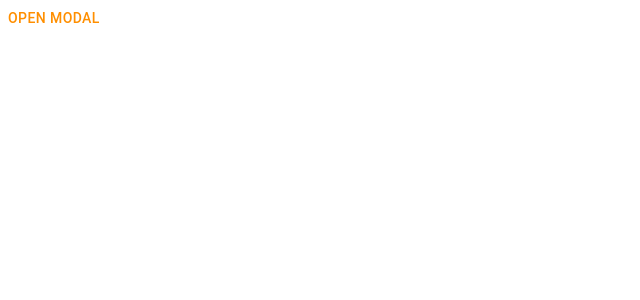
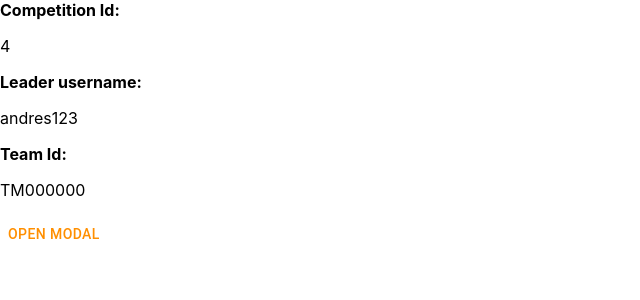
Before and after one commit to redprogramacioncompetitiva/contests-management-system, a Next.js app: page /competitions/details in a window 1280 px wide. Shown: the top 300 px of the page, without its empty margins (0-640 px from the left). Built offline with nearby package versions, Linux system fonts and the light colour scheme; no server answers.

Commit message:
User, competition and team information sended to back-end

```diff
--- a/src/pages/api/selectExample.js
+++ b/src/pages/api/selectExample.js
@@ -2,7 +2,8 @@ import database from "../../util/database";
 
 export default async function handle(req) {
 
-    var idCompetition = '4';
+    var body = req.body;
+    var idCompetition = body.competitionId;
 
     switch (req.method){
         case "GET": res.statusCode = 404; break;
--- a/src/pages/competitions/details.js
+++ b/src/pages/competitions/details.js
@@ -17,13 +17,43 @@ const style = {
   p: 4,
 };
 
-export default function BasicModal() {
+const state = {
+  competitionId : 4,
+  leaderUserName: "andres123",
+  teamId: 'TM000000'
+}
+
+let getDetails = async e => {
+  var config = {
+    method: 'POST',
+    headers: {
+      'Accept': 'application/json',
+      'Content-Type': 'application/json'
+    },
+    body : JSON.stringify(state)
+  }
+  let details = await fetch('http://localhost:3000/api/selectExample',config) //Change to api/details
+  return details
+}
+
+export default function Details() {
   const [open, setOpen] = React.useState(false);
+  var details = getDetails();
   const handleOpen = () => setOpen(true);
   const handleClose = () => setOpen(false);
 
   return (
     <div>
+      <div id='information'>
+        <b>Competition Id: </b>
+        <p id='competition-id'>{state.competitionId}</p>
+
+        <b>Leader username: </b>
+        <p id='leader-username'>{state.leaderUserName}</p>
+
+        <b>Team Id: </b>
+        <p id='team-id'>{state.teamId}</p>
+      </div>
       <Button onClick={handleOpen}>Open modal</Button>
       <Modal
         open={open}
```
